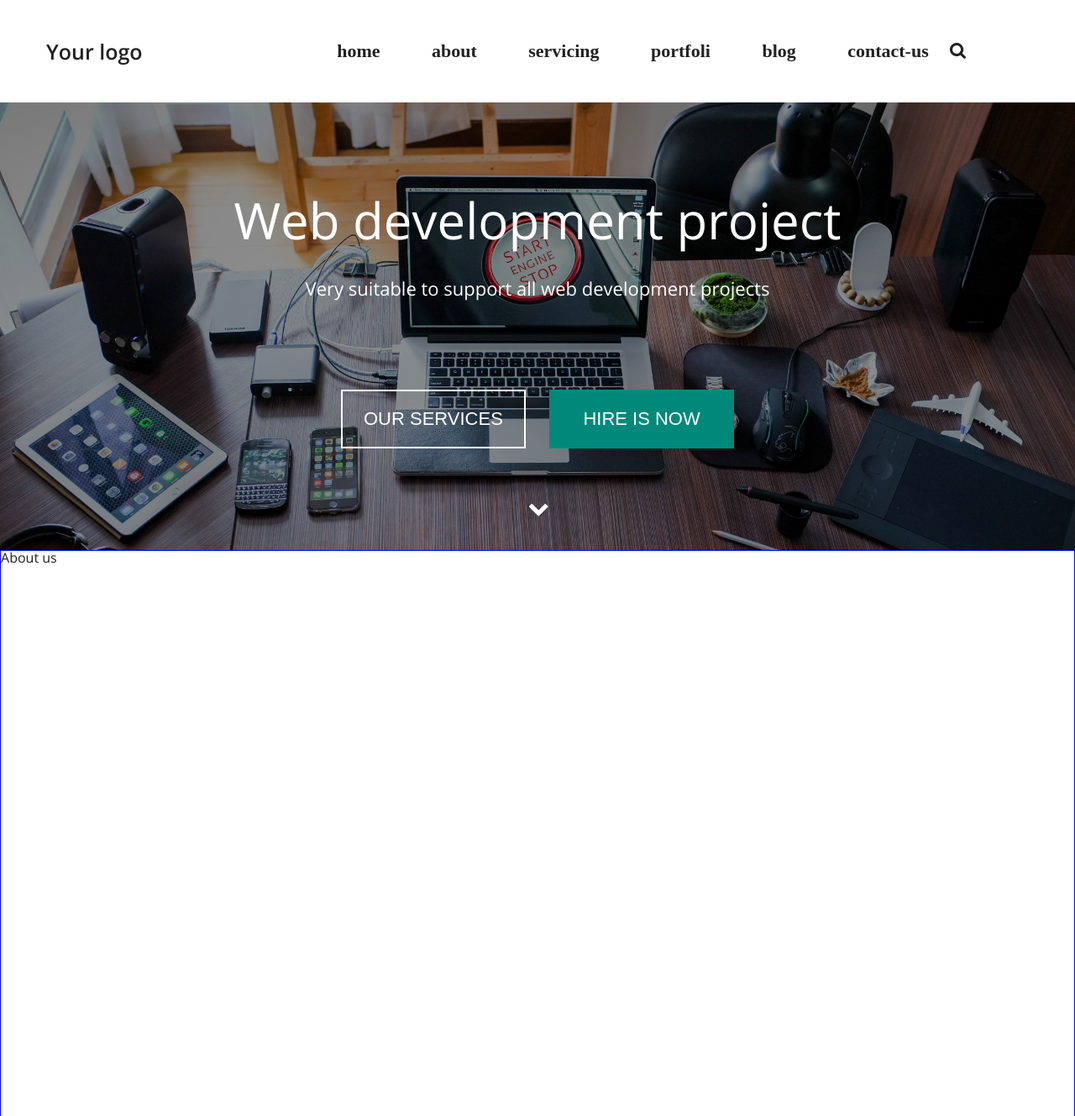
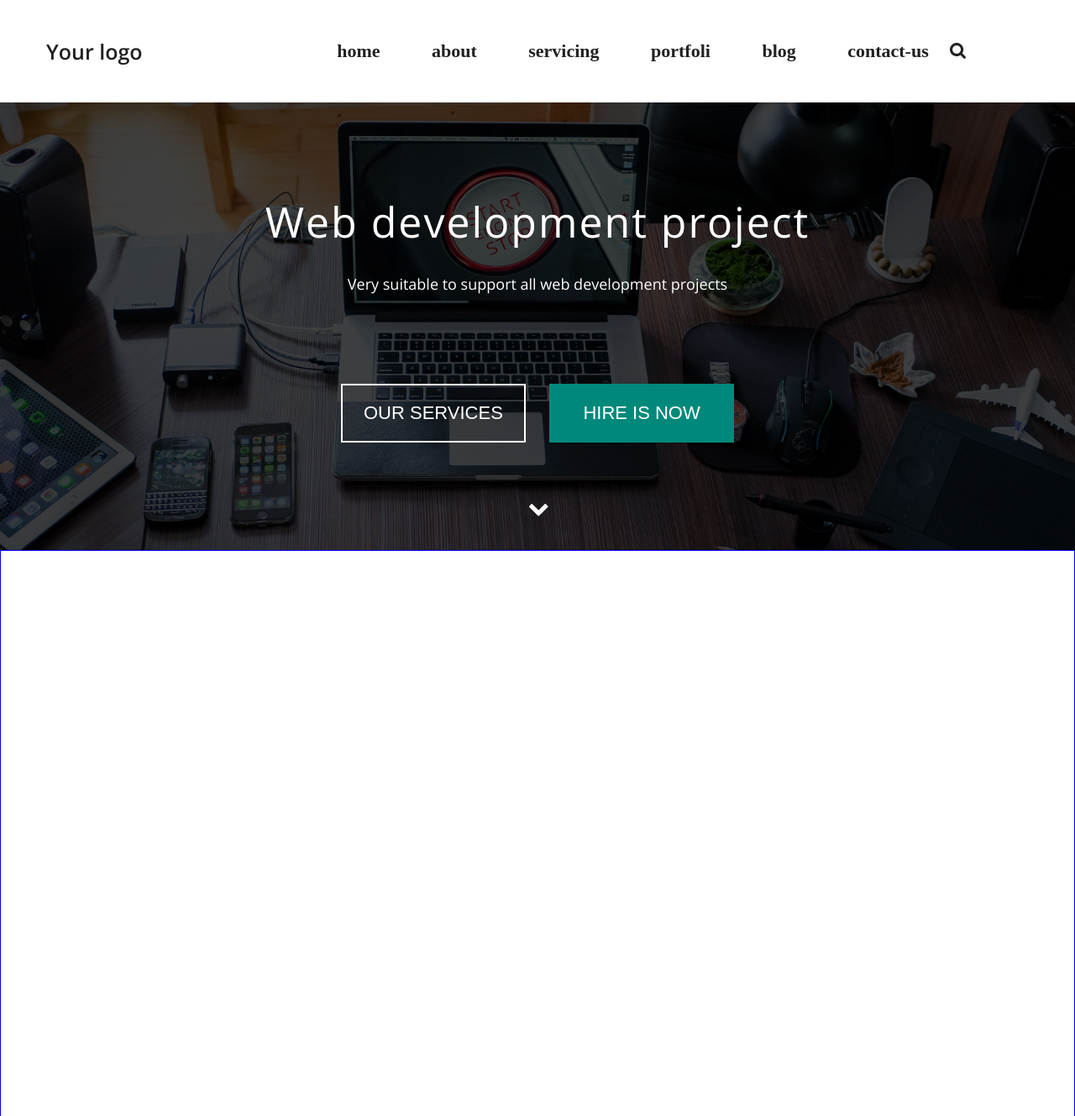
Before and after one commit to Romron/sites_templates, a PHP site: page /Training/Web-Development-Project/Web-Development-Project/index.html in a window 1280 px wide. Shown: the top 1329 px of the page at 84% size. Run offline with PHP 8.4, Linux system fonts and the light colour scheme.

Commit message:
допилил позицию фоновой картинки в header

```diff
--- a/Training/Web-Development-Project/Web-Development-Project/css/style.css
+++ b/Training/Web-Development-Project/Web-Development-Project/css/style.css
@@ -125,8 +125,8 @@ img {
 		align-self: center;
 		font-size: 25px;
 		color: #212121;
+		text-decoration: none;
 		font-weight: bold;
-		text-decoration: none;
 	}
 
 	.wrap-top-menu {
@@ -174,19 +174,23 @@ img {
 	.wrap-heder{
 		width: 100%;
 		height: 655px;
-		overflow: hidden;
 		background-color: rgb(0,0,0);
 		display: flex;
+		position: relative;
+		overflow: hidden;
 	}
 
 	.wrap-heder img{
 		width: 100%;
 		height: 100%;
 		object-fit: cover;
-		opacity: 0.55;
+		object-position: -30px -10px;
+		opacity: 0.25;
+		position: absolute;
+		top: 0px;
+		left: 0px;
 
-		position: relative;
-		top: 122px;
+		transform: scale(1.2,1.2);
 	}
 
 	.wrap-main-text-heder{
@@ -202,10 +206,11 @@ img {
 
 	.main-text-heder {
 		margin-bottom: 40px;
-	font-size: 60px;
+		font-size: 50px;
+		letter-spacing: 2px;
 	}
 	.text-heder {
-	font-size: 22px;
+		font-size: 18px;
 	}
 	.buttons-heder {
 		position: relative;
--- a/Training/Web-Development-Project/Web-Development-Project/index.html
+++ b/Training/Web-Development-Project/Web-Development-Project/index.html
@@ -29,8 +29,6 @@
 			<div class="top-bar__serch"><a href="#" class="serch-icon"></a></div>
 		</div>
 	</div>
-
-
 	<div class="wrap-heder">
 		<img src="img/pexels-photo-356056_for_heder.jpeg">
 		<div class="wrap-main-text-heder">
@@ -45,7 +43,15 @@
 		<div class="down-bar"><a href="#" class="down-bar"></a></div>
 
 	</div>
-	<div class="wrap-about-us">About us</div>
+	<div class="wrap-about-us">
+
+		<div class="about-us__main-text"></div>
+		<div class="wrap-designs">
+			<div class="design"></div>
+			<div class="design"></div>
+			<div class="design"></div>
+		</div>
+	</div>
 	<div class="wrap-services">Our Services</div>
 	<div class="wrap-latest-works">Latest works</div>
 	<div class="wrap-prising-plan">Prising plan</div>
```
Lines whose indentation alone changed are shown as unchanged.
